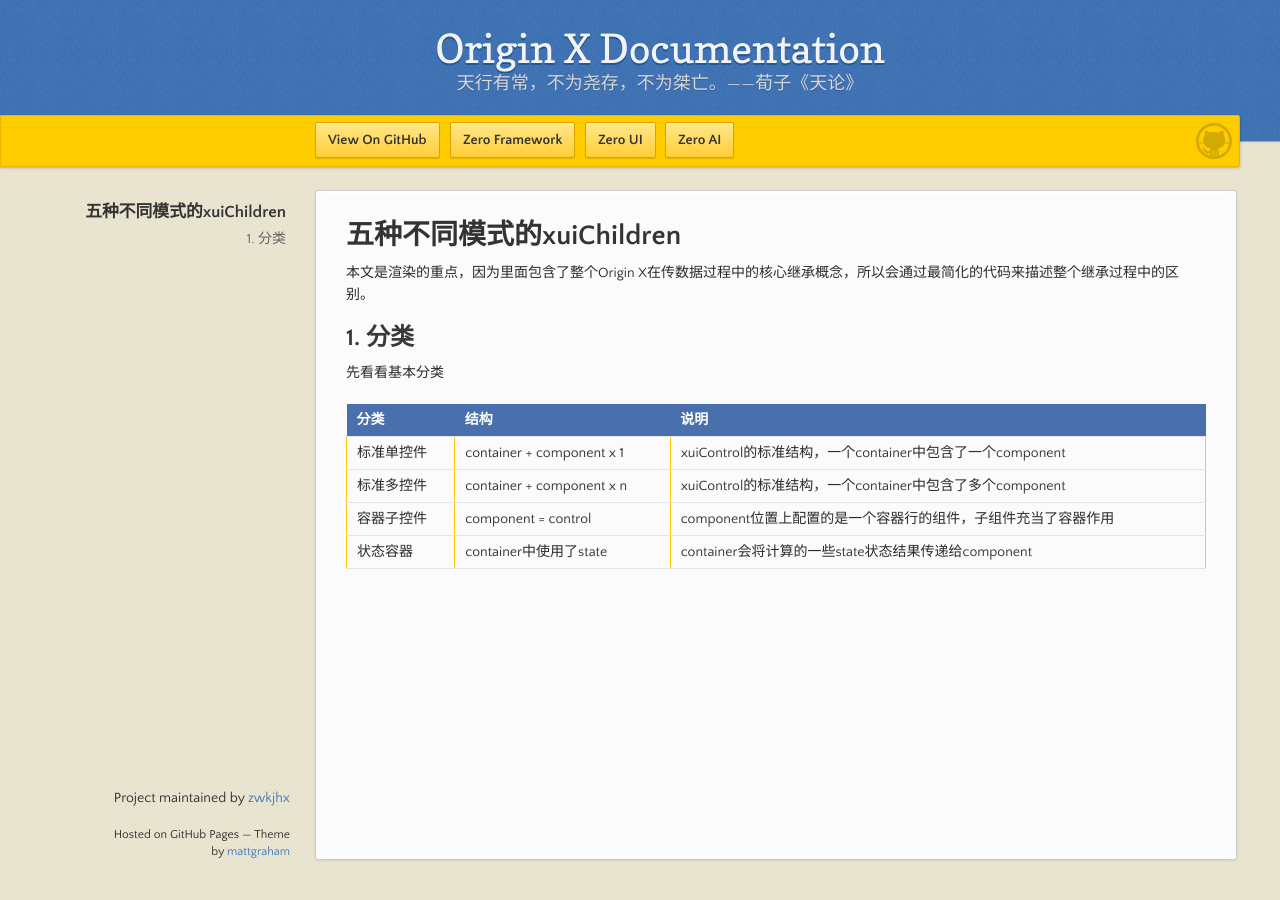
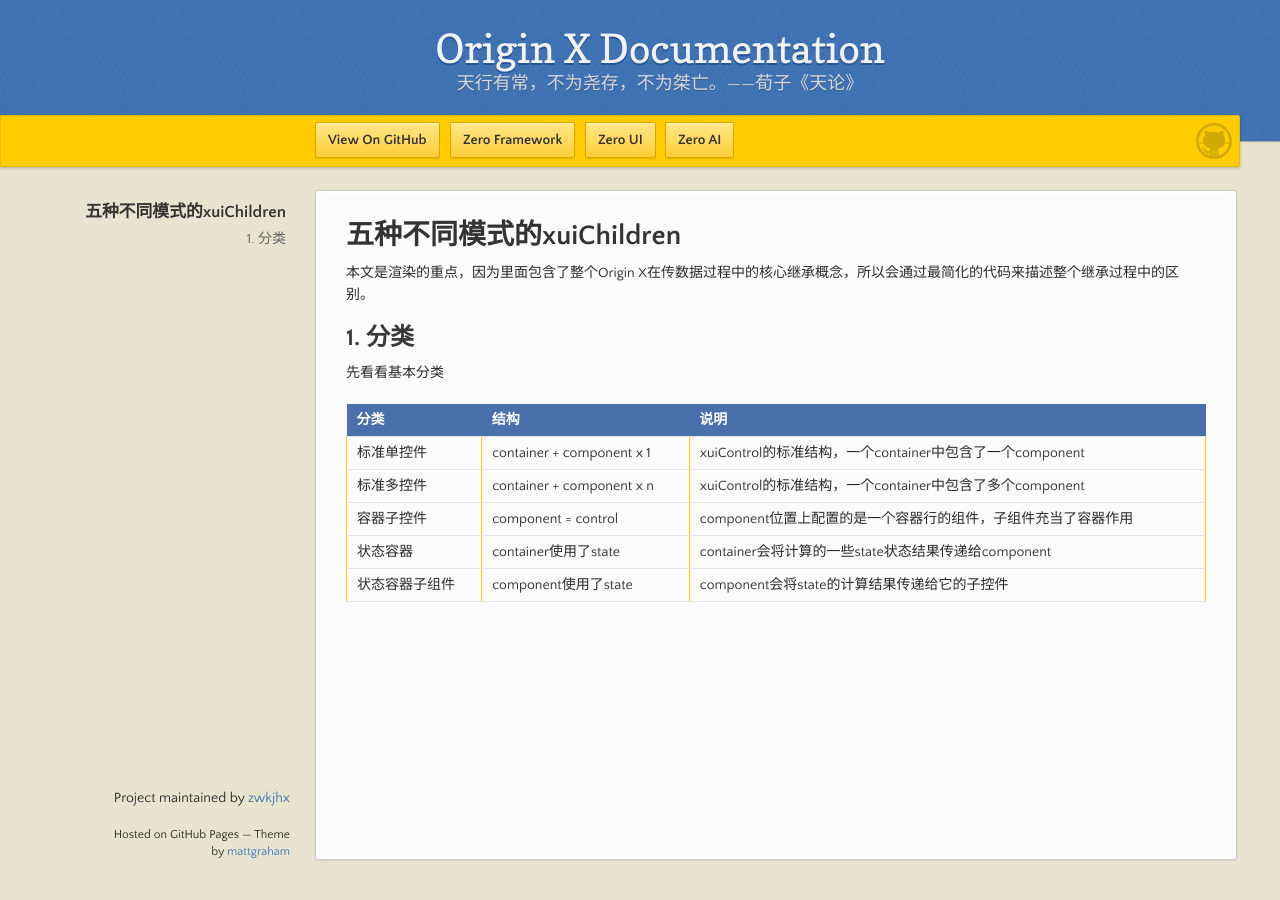
Before and after one commit to zwkjhx/ox-doc, a Jekyll site: the page built from specification/3-origin-xgui-fan/spo-017-wu-zhong-bu-tong-mo-shi-de-xuichildren-shuo-ming.md, in a window 1280 px wide. Built offline with Jekyll 4.4.1, drawn with Linux system fonts in a browser that asks for light colours; our own code applies the rules of GitHub Pages for plain Markdown files.

Commit message:
Updates specification/3-origin-xgui-fan/spo-017-wu-zhong-bu-tong-mo-shi-de-xuichildren-shuo-ming.md
Auto commit by GitBook Editor

```diff
--- a/specification/3-origin-xgui-fan/spo-017-wu-zhong-bu-tong-mo-shi-de-xuichildren-shuo-ming.md
+++ b/specification/3-origin-xgui-fan/spo-017-wu-zhong-bu-tong-mo-shi-de-xuichildren-shuo-ming.md
@@ -11,4 +11,5 @@
 | 标准单控件 | container + component x 1 | xuiControl的标准结构，一个container中包含了一个component |
 | 标准多控件 | container + component x n | xuiControl的标准结构，一个container中包含了多个component |
 | 容器子控件 | component = control | component位置上配置的是一个容器行的组件，子组件充当了容器作用 |
-| 状态容器 | container中使用了state | container会将计算的一些state状态结果传递给component |
+| 状态容器 | container使用了state | container会将计算的一些state状态结果传递给component |
+| 状态容器子组件 | component使用了state | component会将state的计算结果传递给它的子控件 |
```
